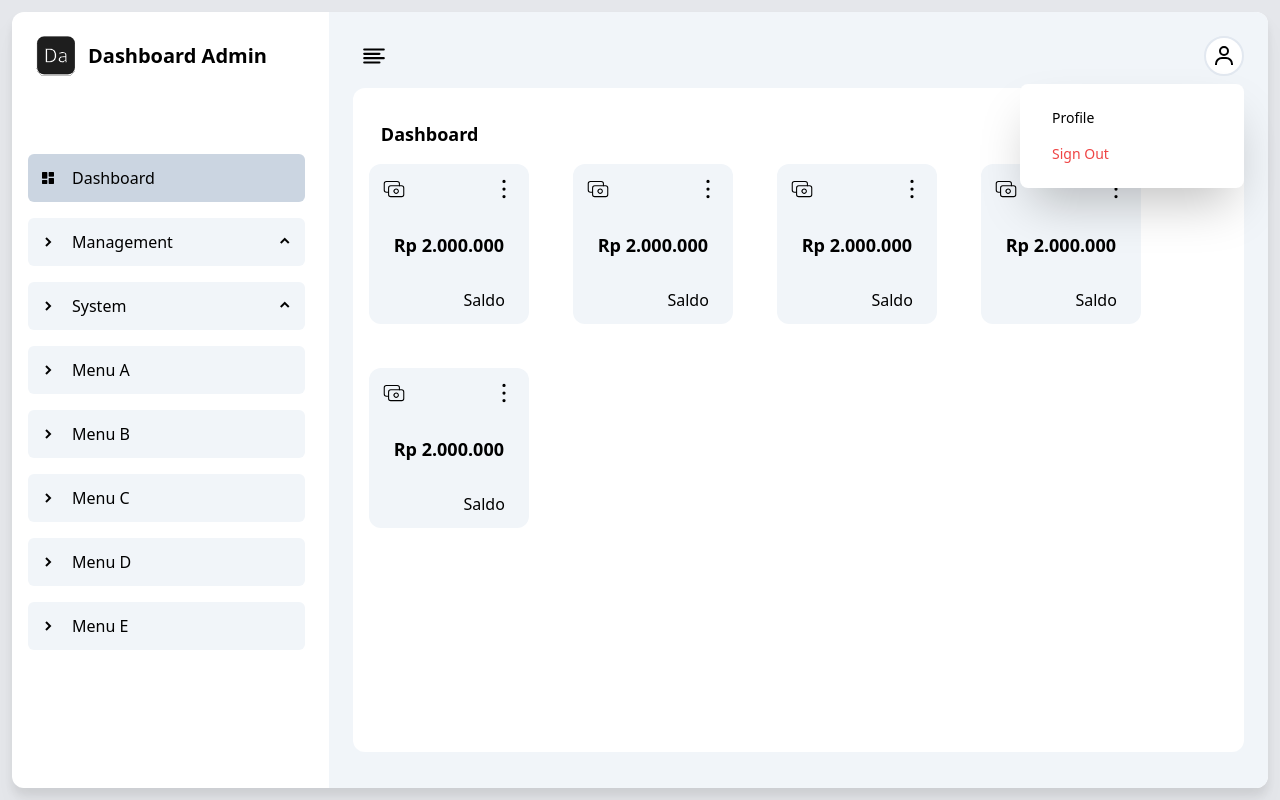
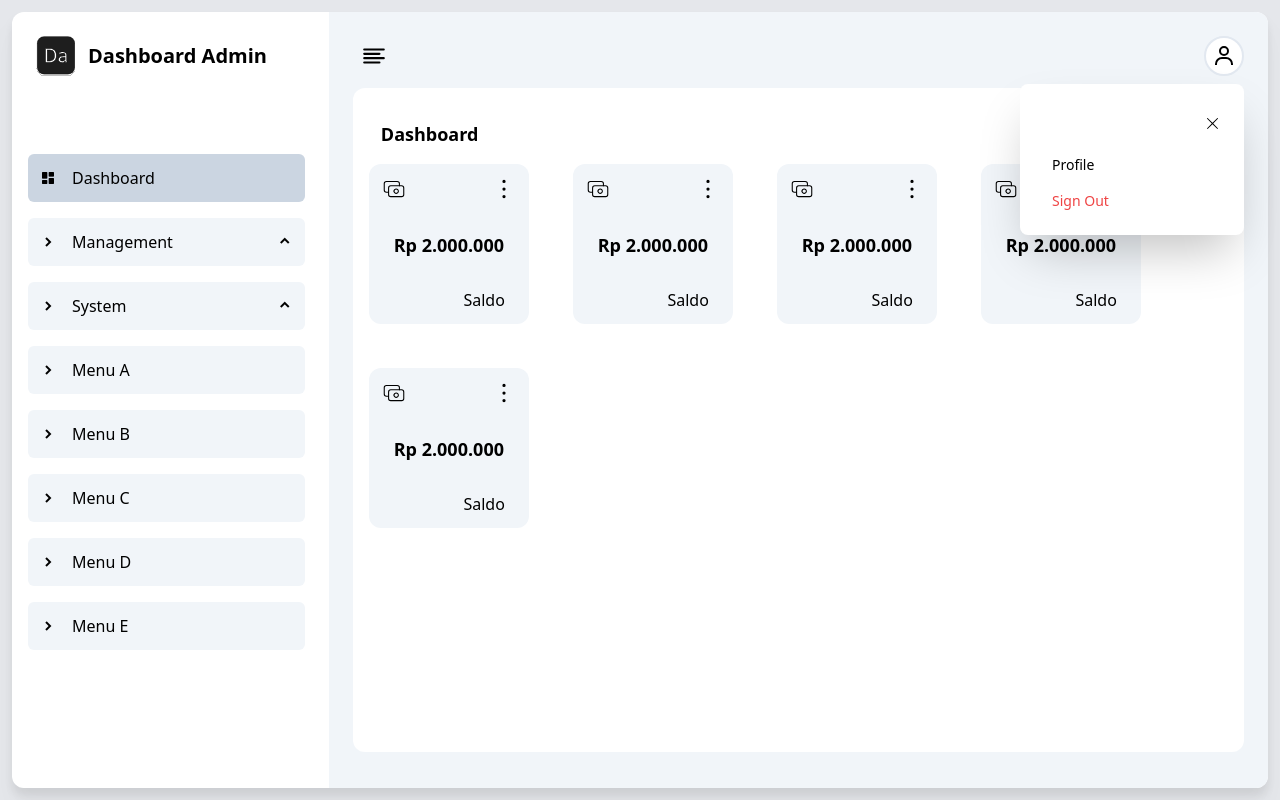
Before and after one commit to kukuhpr21/dashboard-admin-nuxt, a Nuxt app: page / in a window 1280 px wide. Both pictures are taken after a click on the element 1224 px from the left and 56 px from the top of the page. Built offline with nearby package versions, Linux system fonts and the light colour scheme.

Commit message:
add button close dropdown navbar

```diff
--- a/pages/index.vue
+++ b/pages/index.vue
@@ -95,6 +95,13 @@
                             </svg>
                         </div>
                         <div v-if="openDropdownMenuNavbar" class="absolute w-56 mt-12 right-0 top-0 bg-white rounded-lg shadow-2xl z-20 p-4">
+                            <div class="flex w-full py-2 items-center justify-end">
+                                <div @click="openDropdownMenuNavbar = false" class="cursor-pointer hover:rounded-full hover:drop-shadow-md hover:bg-slate-100 p-2">
+                                    <svg width="15" height="15" viewBox="0 0 15 15" fill="none" xmlns="http://www.w3.org/2000/svg">
+                                        <path d="M12.8536 2.85355C13.0488 2.65829 13.0488 2.34171 12.8536 2.14645C12.6583 1.95118 12.3417 1.95118 12.1464 2.14645L7.5 6.79289L2.85355 2.14645C2.65829 1.95118 2.34171 1.95118 2.14645 2.14645C1.95118 2.34171 1.95118 2.65829 2.14645 2.85355L6.79289 7.5L2.14645 12.1464C1.95118 12.3417 1.95118 12.6583 2.14645 12.8536C2.34171 13.0488 2.65829 13.0488 2.85355 12.8536L7.5 8.20711L12.1464 12.8536C12.3417 13.0488 12.6583 13.0488 12.8536 12.8536C13.0488 12.6583 13.0488 12.3417 12.8536 12.1464L8.20711 7.5L12.8536 2.85355Z" fill="currentColor" fill-rule="evenodd" clip-rule="evenodd"></path>
+                                    </svg>
+                                </div>
+                            </div>
                             <a href="#" class="block px-4 py-2 text-sm text-black hover:rounded-lg hover:bg-slate-100">Profile</a>
                             <a href="#" class="block px-4 py-2 text-sm text-red-500 hover:rounded-lg hover:bg-slate-100">Sign Out</a>
                         </div>
```
